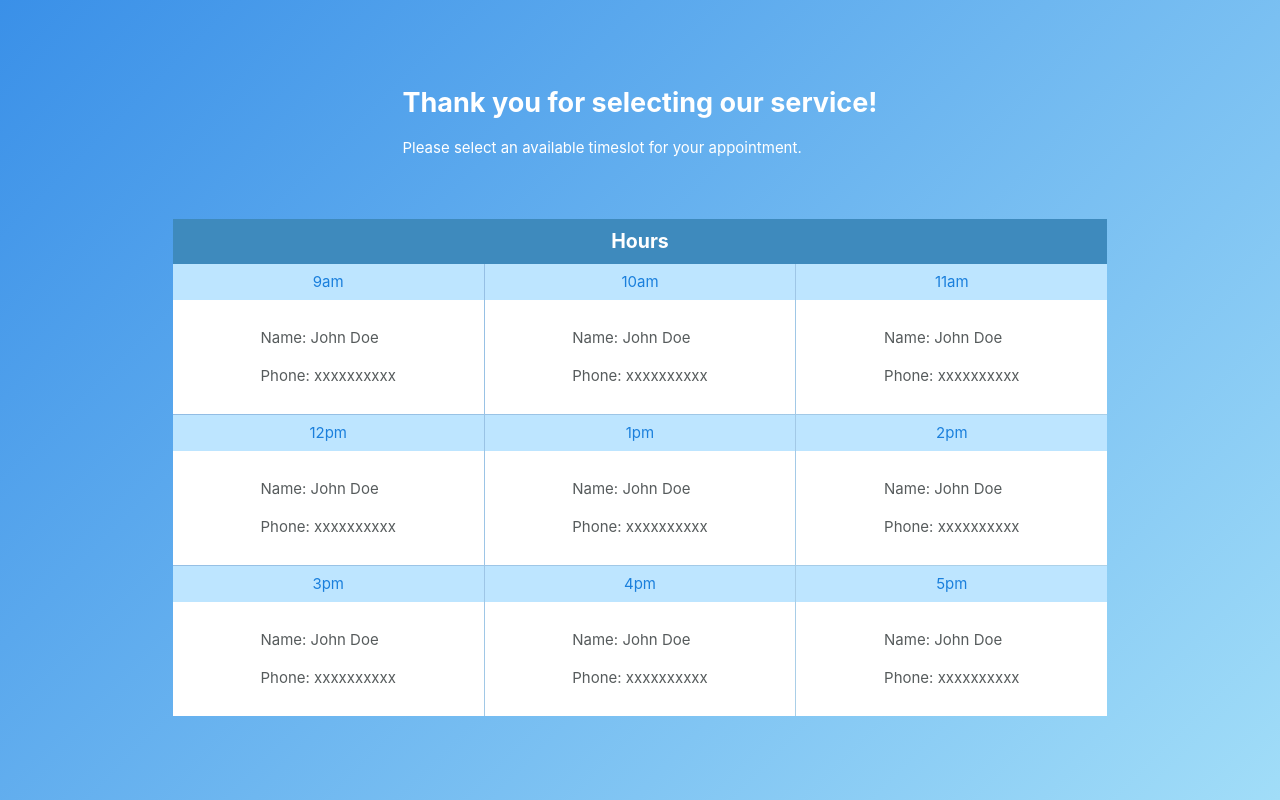
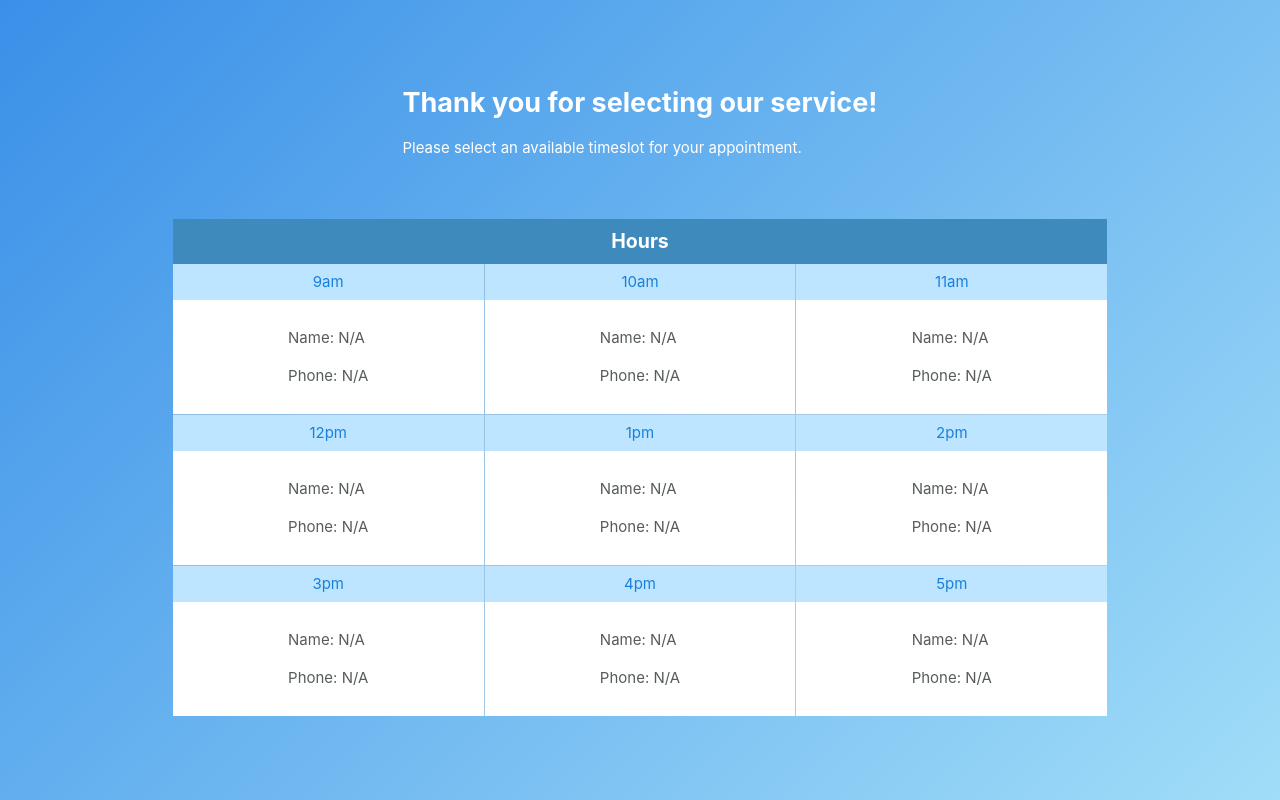
Before and after one commit to deluxateer/reservation-form, a React (Create React App) app: page / in a window 1280 px wide. Built offline with nearby package versions, Linux system fonts and the light colour scheme.

Commit message:
implements conversion into components, modal still incomplete

```diff
--- a/public/index.html
+++ b/public/index.html
@@ -14,159 +14,7 @@
 <body>
   <noscript>You need to enable JavaScript to run this app.</noscript>
   <div id="root"></div>
-  <div id="temp">
-    <header>
-      <h2>Thank you for selecting our service!</h2>
-      <p>Please select an available timeslot for your appointment.</p>
-    </header>
-    <main>
-      <!-- Modal Content -->
-      <div id="editInfo" class="modal">
-        <div class="modal-content">
-          <h4>Modal Header</h4>
-          <p>Please enter your name and phone number.</p>
-          <div class="row">
-            <form class="col s12">
-              <div class="input-field">
-                <input id="first-name" type="text" class="validate">
-                <label for="first-name">First Name</label>
-              </div>
-              <div class="input-field">
-                <input id="telephone" type="tel" class="validate">
-                <label for="telephone">Telephone</label>
-              </div>
-              <button type="submit" class="btn modal-close waves-effect waves-blue blue lighten-1">Submit</button>
-            </form>
-          </div>
-        </div>
-      </div>
-      <!-- Timeslots -->
-      <div class="timeslots-base">
-        <div class="timeslots-header">
-          <h3>Hours</h3>
-        </div>
-        <div class="timeslots">
-          <div class="timeslot">
-            <div class="slot-number">
-              <p>9am</p>
-            </div>
-            <a class="modal-trigger" href="#editInfo">
-              <div class="slot-info">
-                <div>
-                  <p>Name: John Doe</p>
-                  <p>Phone: xxxxxxxxxx</p>
-                </div>
-              </div>
-            </a>
-          </div>
-          <div class="timeslot">
-            <div class="slot-number">
-              <p>10am</p>
-            </div>
-            <a class="modal-trigger" href="#editInfo">
-              <div class="slot-info">
-                <div>
-                  <p>Name: John Doe</p>
-                  <p>Phone: xxxxxxxxxx</p>
-                </div>
-              </div>
-            </a>
-          </div>
-          <div class="timeslot">
-            <div class="slot-number">
-              <p>11am</p>
-            </div>
-            <a class="modal-trigger" href="#editInfo">
-              <div class="slot-info">
-                <div>
-                  <p>Name: John Doe</p>
-                  <p>Phone: xxxxxxxxxx</p>
-                </div>
-              </div>
-            </a>
-          </div>
-          <div class="timeslot">
-            <div class="slot-number">
-              <p>12pm</p>
-            </div>
-            <a class="modal-trigger" href="#editInfo">
-              <div class="slot-info">
-                <div>
-                  <p>Name: John Doe</p>
-                  <p>Phone: xxxxxxxxxx</p>
-                </div>
-              </div>
-            </a>
-          </div>
-          <div class="timeslot">
-            <div class="slot-number">
-              <p>1pm</p>
-            </div>
-            <a class="modal-trigger" href="#editInfo">
-              <div class="slot-info">
-                <div>
-                  <p>Name: John Doe</p>
-                  <p>Phone: xxxxxxxxxx</p>
-                </div>
-              </div>
-            </a>
-          </div>
-          <div class="timeslot">
-            <div class="slot-number">
-              <p>2pm</p>
-            </div>
-            <a class="modal-trigger" href="#editInfo">
-              <div class="slot-info">
-                <div>
-                  <p>Name: John Doe</p>
-                  <p>Phone: xxxxxxxxxx</p>
-                </div>
-              </div>
-            </a>
-          </div>
-          <div class="timeslot">
-            <div class="slot-number">
-              <p>3pm</p>
-            </div>
-            <a class="modal-trigger" href="#editInfo">
-              <div class="slot-info">
-                <div>
-                  <p>Name: John Doe</p>
-                  <p>Phone: xxxxxxxxxx</p>
-                </div>
-              </div>
-            </a>
-          </div>
-          <div class="timeslot">
-            <div class="slot-number">
-              <p>4pm</p>
-            </div>
-            <a class="modal-trigger" href="#editInfo">
-              <div class="slot-info">
-                <div>
-                  <p>Name: John Doe</p>
-                  <p>Phone: xxxxxxxxxx</p>
-                </div>
-              </div>
-            </a>
-          </div>
-          <div class="timeslot">
-            <div class="slot-number">
-              <p>5pm</p>
-            </div>
-            <a class="modal-trigger" href="#editInfo">
-              <div class="slot-info">
-                <div>
-                  <p>Name: John Doe</p>
-                  <p>Phone: xxxxxxxxxx</p>
-                </div>
-              </div>
-            </a>
-          </div>
-        </div>
-      </div>
-    </main>
-  </div>
+
   <script src="https://cdnjs.cloudflare.com/ajax/libs/materialize/1.0.0/js/materialize.min.js"></script>
   <script>
     M.AutoInit();
--- a/src/App.css
+++ b/src/App.css
@@ -10,7 +10,7 @@ html, body {
   padding: 3.5rem 0;
 } */
 
-#temp {
+#root {
   min-height: 100%;
   display: flex;
   flex-direction: column;
--- a/src/App.js
+++ b/src/App.js
@@ -1,13 +1,22 @@
 import React, { Component } from "react";
 import "./App.css";
+
+import Modal from "./components/Modal";
+import Timeslots from './components/Timeslots';
 
 class App extends Component {
   render() {
     return (
-      <div className="App">
-        {/* <h2>Thank you for selecting our service!</h2>
-        <p>Please select an available timeslot for your appointment.</p> */}
-      </div>
+      <React.Fragment>
+        <header>
+          <h2>Thank you for selecting our service!</h2>
+          <p>Please select an available timeslot for your appointment.</p>
+        </header>
+        <main>
+          <Modal />
+          <Timeslots />
+        </main>
+      </React.Fragment>
     );
   }
 }
--- /dev/null
+++ b/src/components/Modal.js
@@ -0,0 +1,29 @@
+import React, { Component } from 'react'
+
+class Modal extends Component {
+  render() {
+    return (
+      <div id="editInfo" className="modal">
+        <div className="modal-content">
+          <h4>Modal Header</h4>
+          <p>Please enter your name and phone number.</p>
+          <div className="row">
+            <form className="col s12">
+              <div className="input-field">
+                <input id="first-name" type="text" className="validate" />
+                <label htmlFor="first-name">First Name</label>
+              </div>
+              <div className="input-field">
+                <input id="telephone" type="tel" className="validate" />
+                <label htmlFor="telephone">Telephone</label>
+              </div>
+              <button type="submit" className="btn modal-close waves-effect waves-blue blue lighten-1">Submit</button>
+            </form>
+          </div>
+        </div>
+      </div>
+    )
+  }
+}
+
+export default Modal;
--- /dev/null
+++ b/src/components/Timeslot.js
@@ -0,0 +1,31 @@
+import React, { Component } from 'react';
+import PropTypes from 'prop-types';
+
+class Timeslot extends Component {
+  render() {
+    const { time, name, phone } = this.props;
+    return (
+      <div className="timeslot">
+        <div className="slot-number">
+          <p>{time}</p>
+        </div>
+        <a className="modal-trigger" href="#editInfo">
+          <div className="slot-info">
+            <div>
+              <p>Name: {name}</p>
+              <p>Phone: {phone}</p>
+            </div>
+          </div>
+        </a>
+      </div>
+    )
+  }
+}
+
+Timeslot.propTypes = {
+  time: PropTypes.string.isRequired,
+  name: PropTypes.string.isRequired,
+  phone: PropTypes.string.isRequired
+}
+
+export default Timeslot;
--- /dev/null
+++ b/src/components/Timeslots.js
@@ -0,0 +1,45 @@
+import React, { Component } from 'react';
+
+import Timeslot from './Timeslot';
+
+class Timeslots extends Component {
+  constructor(props) {
+    super(props);
+    this.state = {
+      slots: [
+        { time: '9am', name: 'N/A', phone: 'N/A' },
+        { time: '10am', name: 'N/A', phone: 'N/A' },
+        { time: '11am', name: 'N/A', phone: 'N/A' },
+        { time: '12pm', name: 'N/A', phone: 'N/A' },
+        { time: '1pm', name: 'N/A', phone: 'N/A' },
+        { time: '2pm', name: 'N/A', phone: 'N/A' },
+        { time: '3pm', name: 'N/A', phone: 'N/A' },
+        { time: '4pm', name: 'N/A', phone: 'N/A' },
+        { time: '5pm', name: 'N/A', phone: 'N/A' }
+      ]
+    }
+  }
+
+  render() {
+    const timeSlots = this.state.slots.map((slot, currIndex) => (
+      <Timeslot
+        key={currIndex}
+        time={slot.time}
+        name={slot.name}
+        phone={slot.phone}></Timeslot>
+    ));
+
+    return (
+      <div className="timeslots-base">
+        <div className="timeslots-header">
+          <h3>Hours</h3>
+        </div>
+        <div className="timeslots">
+          {timeSlots}
+        </div>
+      </div>
+    )
+  }
+}
+
+export default Timeslots;
```
